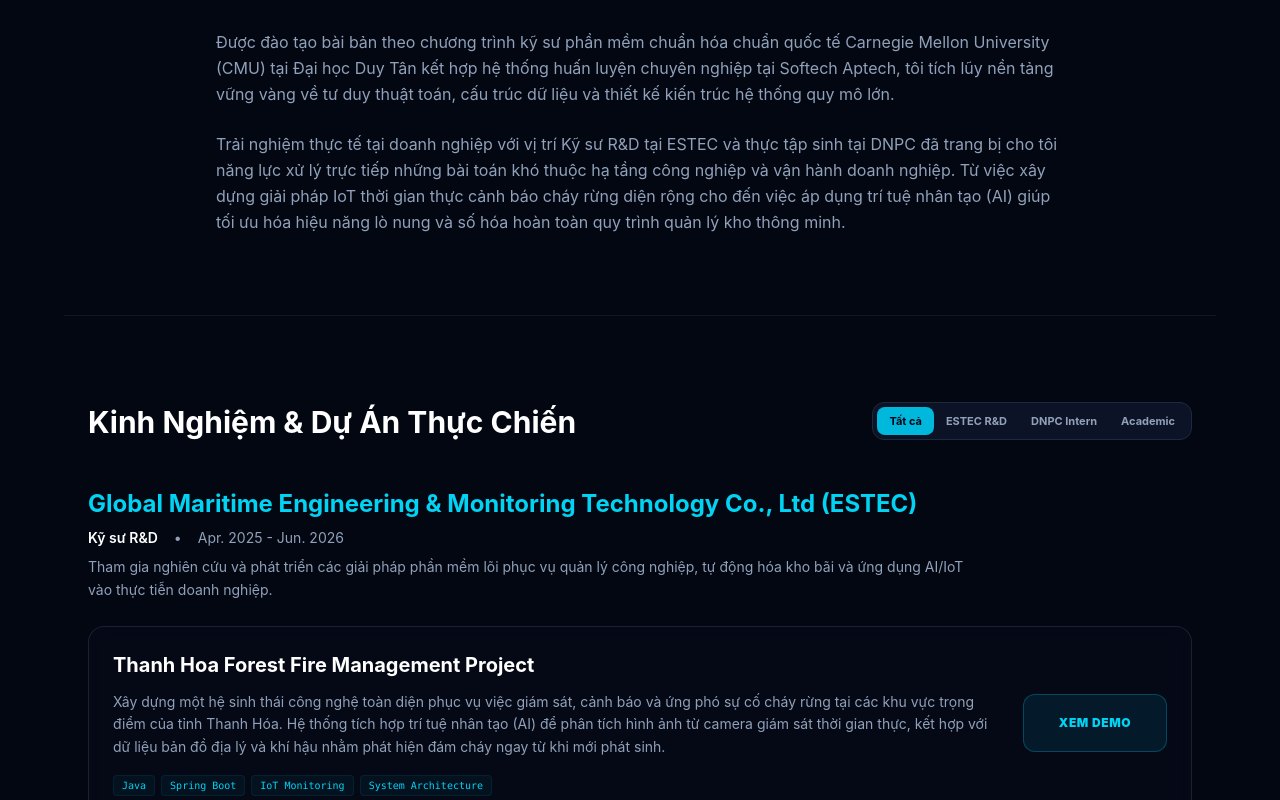
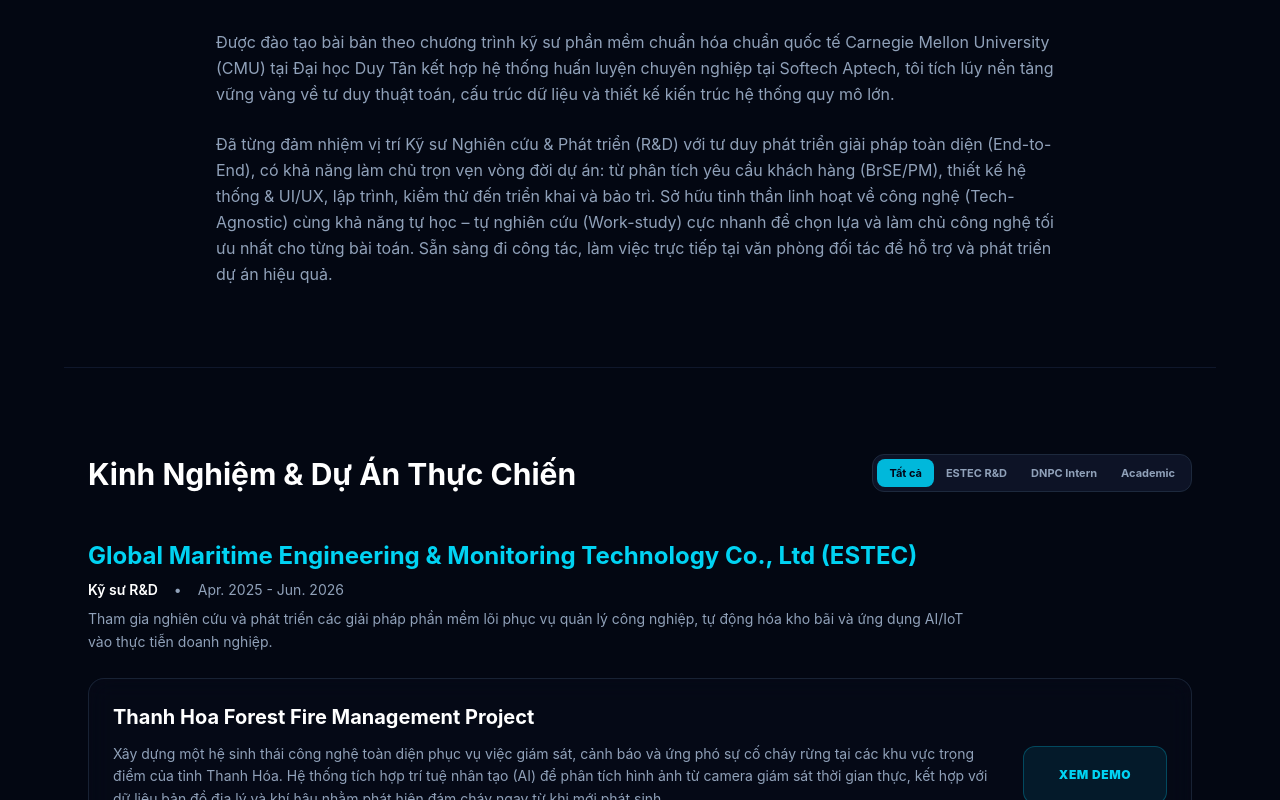
Before and after one commit to nguyenbao1682002/portfolio-NguyenBao, a React (Vite) app: page / in a window 1280 px wide. Shown: the part 840-1640 px from the top of the page. Built offline with nearby package versions, Linux system fonts and the light colour scheme; the HTML template or start-up script is replaced by a standard one.

Commit message:
Initial commit

```diff
--- a/src/App.jsx
+++ b/src/App.jsx
@@ -193,8 +193,8 @@ export default function App() {
           </div>
 
           <motion.a
-            href="/CV_TRAN_NGUYEN_BAO.pdf"
-            download
+            href="/TRAN NGUYEN BAO_CV.pdf"
+            download="TRAN NGUYEN BAO_CV.pdf"
             whileHover={{ scale: 1.02, y: -2 }}
             whileTap={{ scale: 0.98 }}
             className="w-full block text-center bg-linear-to-r from-purple-500 to-pink-500 text-white font-bold py-3 px-4 rounded-xl text-xs hover:opacity-90 transition-all cursor-pointer shadow-lg shadow-purple-500/20"
@@ -696,7 +696,6 @@ export default function App() {
       {/* Footer */}
       <footer className="max-w-6xl mx-auto px-6 py-8 border-t border-slate-900/60 text-center text-[10px] text-slate-600 flex justify-between items-center">
         <p>© 2026 Tran Nguyen Bao.</p>
-        <p>Dynamic Interactive Demos Integrated.</p>
       </footer>
     </div>
   );
--- a/src/translations.js
+++ b/src/translations.js
@@ -16,7 +16,7 @@ export const uiTranslations = {
     downloadResume: "Tải Bản Tóm Tắt CV (PDF)",
     aboutTitle: "Về Tôi",
     aboutP1: "Được đào tạo bài bản theo chương trình kỹ sư phần mềm chuẩn hóa chuẩn quốc tế Carnegie Mellon University (CMU) tại Đại học Duy Tân kết hợp hệ thống huấn luyện chuyên nghiệp tại Softech Aptech, tôi tích lũy nền tảng vững vàng về tư duy thuật toán, cấu trúc dữ liệu và thiết kế kiến trúc hệ thống quy mô lớn.",
-    aboutP2: "Trải nghiệm thực tế tại doanh nghiệp với vị trí Kỹ sư R&D tại ESTEC và thực tập sinh tại DNPC đã trang bị cho tôi năng lực xử lý trực tiếp những bài toán khó thuộc hạ tầng công nghiệp và vận hành doanh nghiệp. Từ việc xây dựng giải pháp IoT thời gian thực cảnh báo cháy rừng diện rộng cho đến việc áp dụng trí tuệ nhân tạo (AI) giúp tối ưu hóa hiệu năng lò nung và số hóa hoàn toàn quy trình quản lý kho thông minh.",
+    aboutP2: "Đã từng đảm nhiệm vị trí Kỹ sư Nghiên cứu & Phát triển (R&D) với tư duy phát triển giải pháp toàn diện (End-to-End), có khả năng làm chủ trọn vẹn vòng đời dự án: từ phân tích yêu cầu khách hàng (BrSE/PM), thiết kế hệ thống & UI/UX, lập trình, kiểm thử đến triển khai và bảo trì. Sở hữu tinh thần linh hoạt về công nghệ (Tech-Agnostic) cùng khả năng tự học – tự nghiên cứu (Work-study) cực nhanh để chọn lựa và làm chủ công nghệ tối ưu nhất cho từng bài toán. Sẵn sàng đi công tác, làm việc trực tiếp tại văn phòng đối tác để hỗ trợ và phát triển dự án hiệu quả.",
     expTitle: "Kinh Nghiệm & Dự Án Thực Chiến",
     tabAll: "Tất cả",
     skillsTitle: "Kỹ Năng Chuyên Môn",
```
Also changed, not shown: 2 other files (tests, documents, lock files or other folders).
